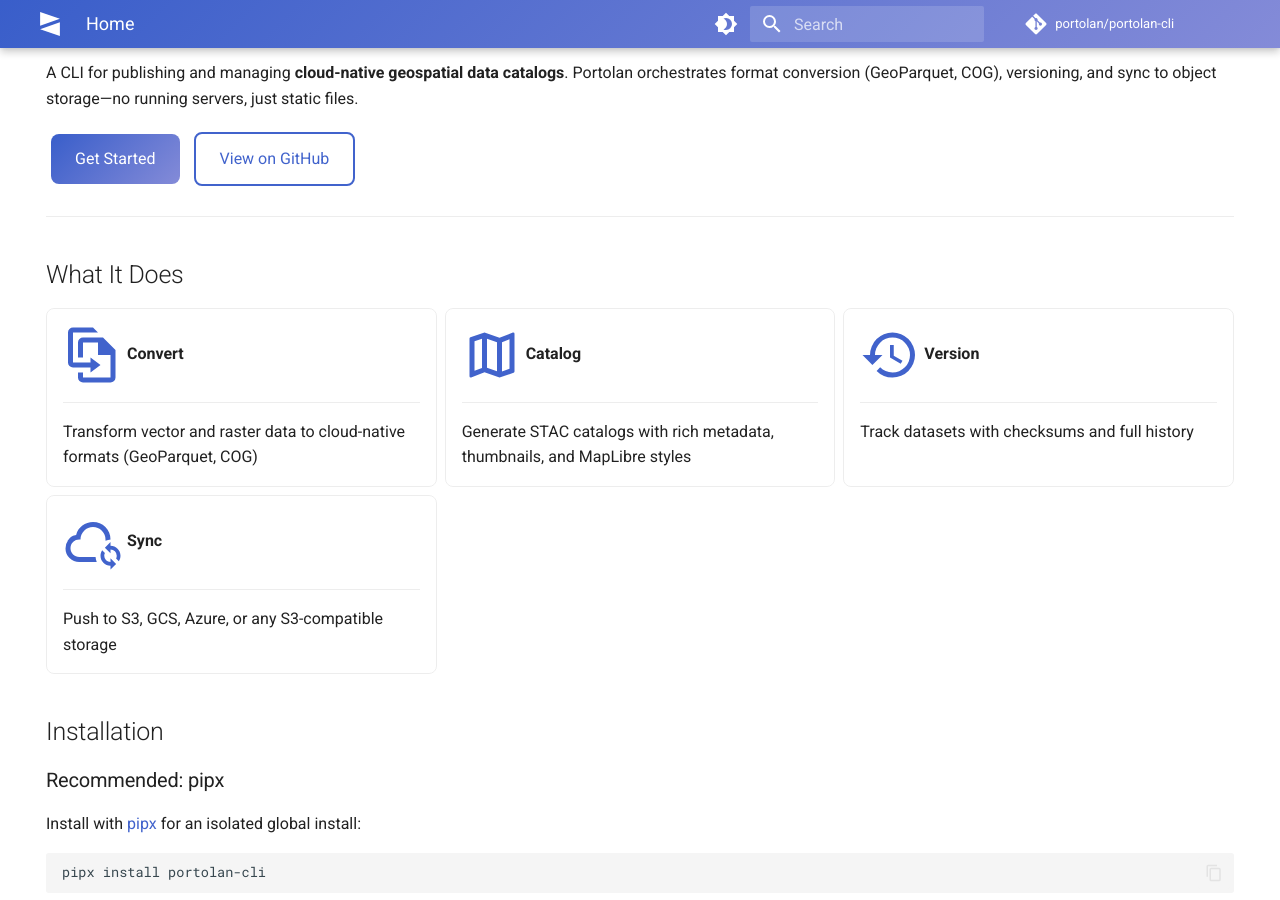
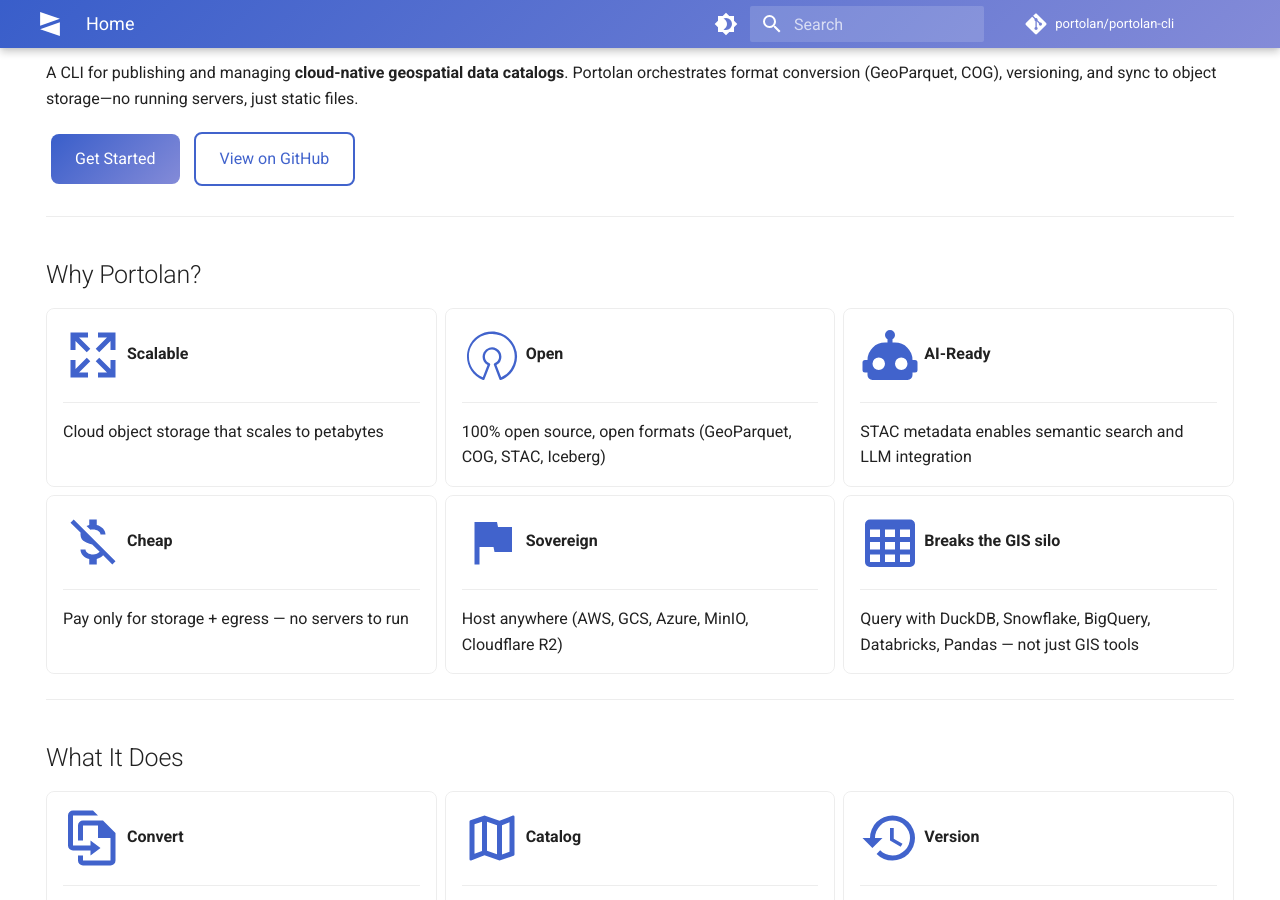
Before and after one commit to portolan-sdi/portolan-cli, an MkDocs documentation site: the page built from docs/index.md, in a window 1280 px wide and 900 px high, scrolled down 222 px. Built offline with MkDocs 1.6.1 and Material for MkDocs 9.7.7, drawn with Linux system fonts in a browser that asks for light colours; comment, search, counter and statistics services are not loaded.

Commit message:
docs: add value proposition and roadmap sections for access control & data consumption
- Add "Why Portolan?" section to README and docs index (scalable, open,
  AI-ready, cheap, sovereign, breaks GIS silo)
- Add TBD roadmap sections for Access Control & Visibility and Data
  Consumption & SQL Engines
- Link new roadmap sections from architecture.md
- Document supported SQL engines (DuckDB, Snowflake, BigQuery, etc.)

Co-Authored-By: Claude Opus 4.5 <noreply@anthropic.com>

```diff
--- a/docs/index.md
+++ b/docs/index.md
@@ -12,6 +12,50 @@ A CLI for publishing and managing **cloud-native geospatial data catalogs**. Por
 
 [Get Started](#installation){ .md-button .md-button--primary }
 [View on GitHub](https://github.com/portolan-sdi/portolan-cli){ .md-button }
+
+---
+
+## Why Portolan?
+
+<div class="grid cards" markdown>
+
+- :material-arrow-expand-all:{ .lg .middle } **Scalable**
+
+    ---
+
+    Cloud object storage that scales to petabytes
+
+- :material-open-source-initiative:{ .lg .middle } **Open**
+
+    ---
+
+    100% open source, open formats (GeoParquet, COG, STAC, Iceberg)
+
+- :material-robot:{ .lg .middle } **AI-Ready**
+
+    ---
+
+    STAC metadata enables semantic search and LLM integration
+
+- :material-currency-usd-off:{ .lg .middle } **Cheap**
+
+    ---
+
+    Pay only for storage + egress — no servers to run
+
+- :material-flag:{ .lg .middle } **Sovereign**
+
+    ---
+
+    Host anywhere (AWS, GCS, Azure, MinIO, Cloudflare R2)
+
+- :material-table-large:{ .lg .middle } **Breaks the GIS silo**
+
+    ---
+
+    Query with DuckDB, Snowflake, BigQuery, Databricks, Pandas — not just GIS tools
+
+</div>
 
 ---
 
```
Also changed, not shown: README.md (+18 -1 lines), ROADMAP.md (+86 -1 lines), context/architecture.md (+13 -0 lines).
